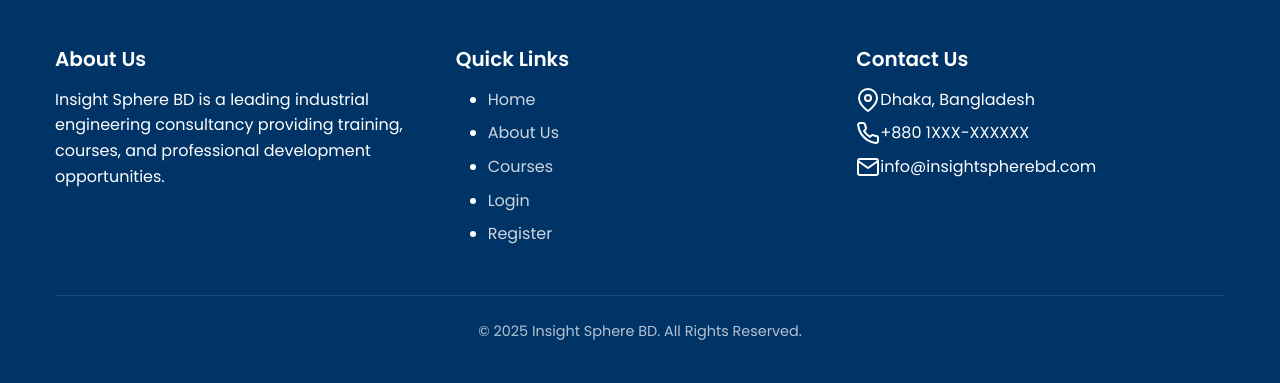
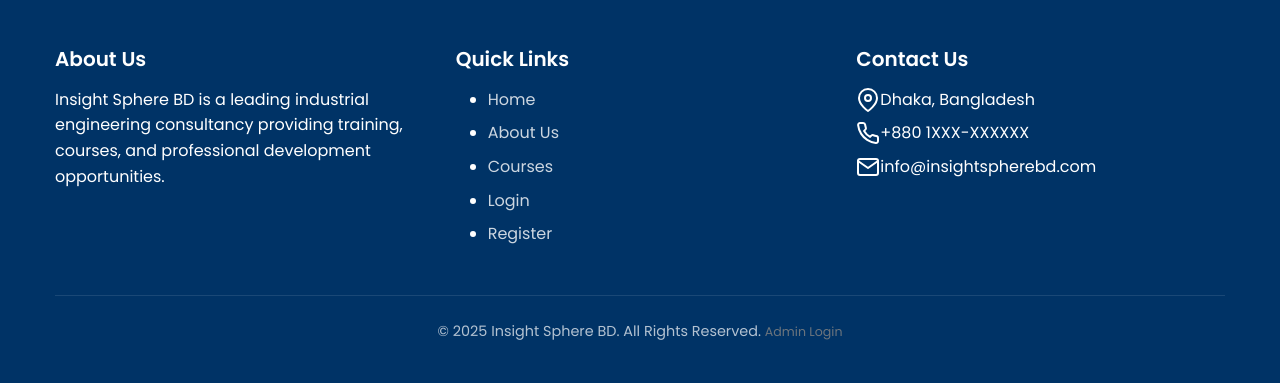
Before and after one commit to InsightSpherebd/Insight_Sphere, a Flask app: page /about in a window 1280 px wide. Shown: the part 1856-2239 px from the top of the page. Run offline with Flask 3, Linux system fonts and the light colour scheme; data that the repository does not hold is empty; some libraries are stand-ins or nearby versions.

Commit message:
Add a direct link in the footer for administrators to access the login page
Adds an admin login link to the footer if the user is not authenticated, pointing to the auth.admin_login endpoint in templates/layout.html.

Replit-Commit-Author: Agent
Replit-Commit-Session-Id: 837ed6fa-8396-4129-b2f4-29c7aa67d241
Replit-Commit-Screenshot-Url: https://storage.googleapis.com/screenshot-production-us-central1/13d57d37-9210-49e5-82fb-14ddeee3d828/837b8e34-483a-4563-8014-65c3fe411ffe.jpg

```diff
--- a/templates/layout.html
+++ b/templates/layout.html
@@ -103,7 +103,7 @@
             </div>
 
             <div class="footer-bottom">
-                <p>&copy; {{ now.year }} Insight Sphere BD. All Rights Reserved.</p>
+                <p>&copy; {{ now.year }} Insight Sphere BD. All Rights Reserved. {% if not current_user.is_authenticated %}<a href="{{ url_for('auth.admin_login') }}" class="text-muted small">Admin Login</a>{% endif %}</p>
             </div>
         </div>
     </footer>
```
